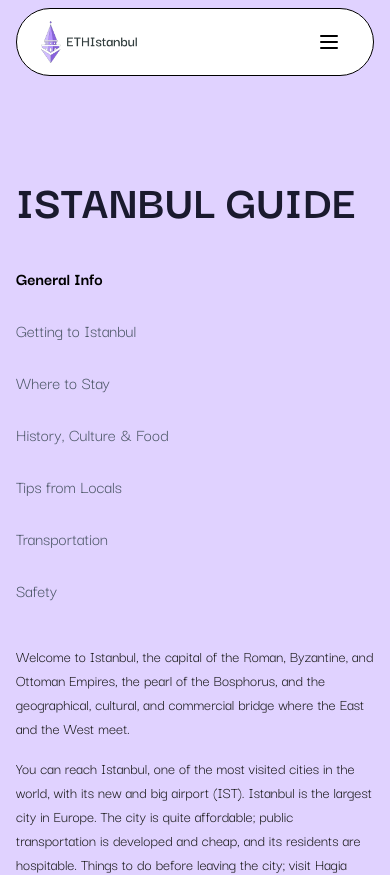
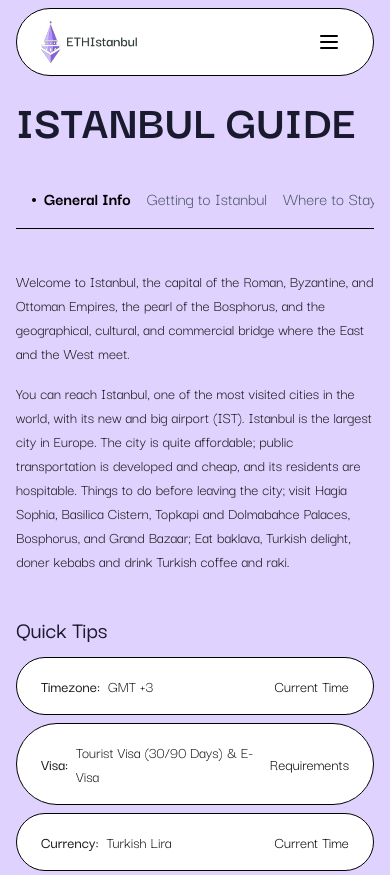
Before and after one commit to node101-io/ethistanbul-landing, a Next.js app: page /istanbul-guide in a window 390 px wide. Shown: the top 875 px of the page. Built offline with nearby package versions, Linux system fonts and the light colour scheme; a web font is replaced by a local one.

Commit message:
feat(istanbul-guide): enhance mobile navigation

```diff
--- a/app/istanbul-guide/page.tsx
+++ b/app/istanbul-guide/page.tsx
@@ -508,7 +508,7 @@ const IstanbulGuidePage = () => {
       <Navbar position="top" />
       <section
         id="istanbul-guide"
-        className="min-h-screen pt-44 bg-[#E0D2FF]"
+        className="min-h-screen sm:pt-44 pt-24 bg-[#E0D2FF]"
       >
         <div className="max-w-7xl mx-auto px-4 sm:px-6">
           <div>
@@ -517,7 +517,28 @@ const IstanbulGuidePage = () => {
             </h2>
           </div>
           <div className="grid grid-cols-1 md:grid-cols-12 gap-10">
-            <div className="md:col-span-3">
+            <div className="md:hidden overflow-x-auto whitespace-nowrap pb-4 noscrollbar border-b border-black">
+              <div className="flex space-x-4 px-4 ">
+                {categories.map((category) => (
+                  <button
+                    key={category}
+                    onClick={() => handleCategoryClick(category)}
+                    className={`inline-flex items-center text-left text-lg cursor-pointer transition-colors duration-300 ${
+                      activeCategory === category
+                        ? "text-black font-bold"
+                        : "text-gray-600 hover:text-black"
+                    }`}
+                  >
+                    {activeCategory === category && (
+                      <span className="size-1 bg-black rounded-full mr-2 mt-1"></span>
+                    )}
+                    {category}
+                  </button>
+                ))}
+              </div>
+            </div>
+
+            <div className="hidden md:block md:col-span-3 ">
               <div className="flex flex-col space-y-6 md:sticky md:top-24">
                 {categories.map((category) => (
                   <button
@@ -536,7 +557,7 @@ const IstanbulGuidePage = () => {
             </div>
 
             <div
-              className="md:col-span-9 noscrollbar"
+              className="md:col-span-9 noscrollbar "
               ref={scrollContainerRef}
               style={{
                 maxHeight: "72vh",
```
